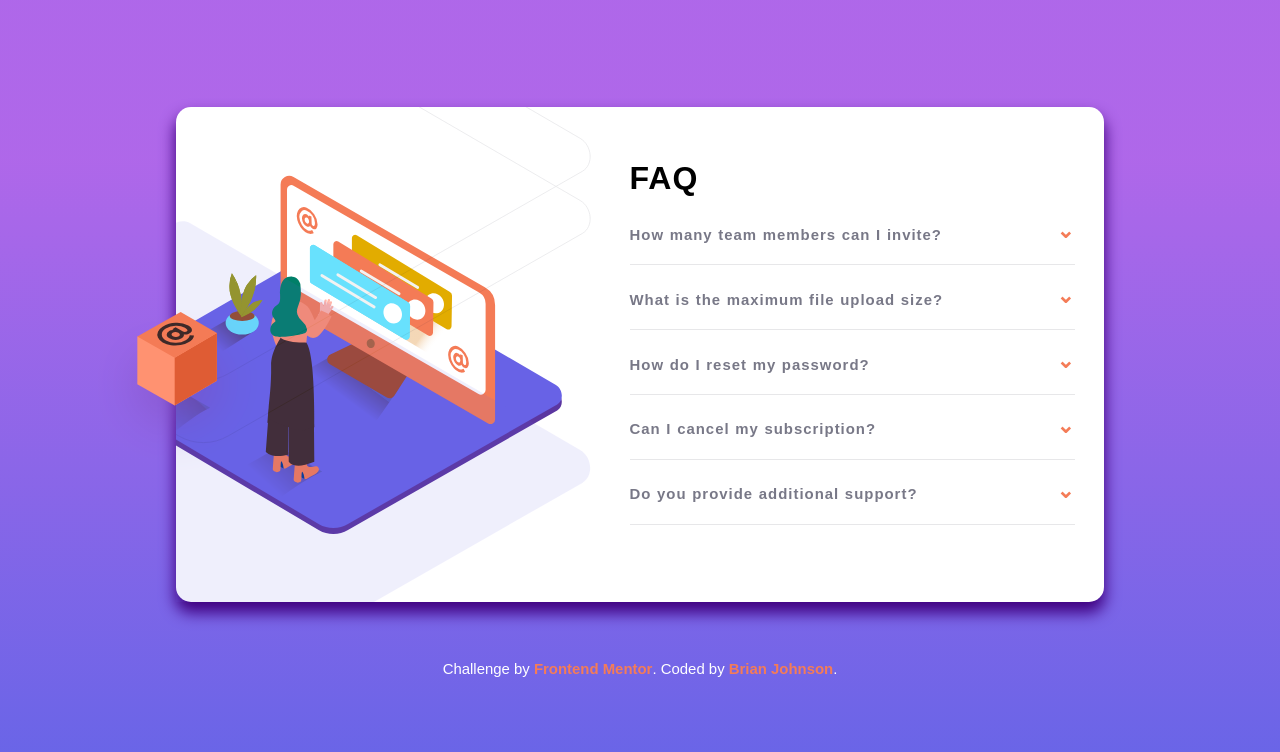
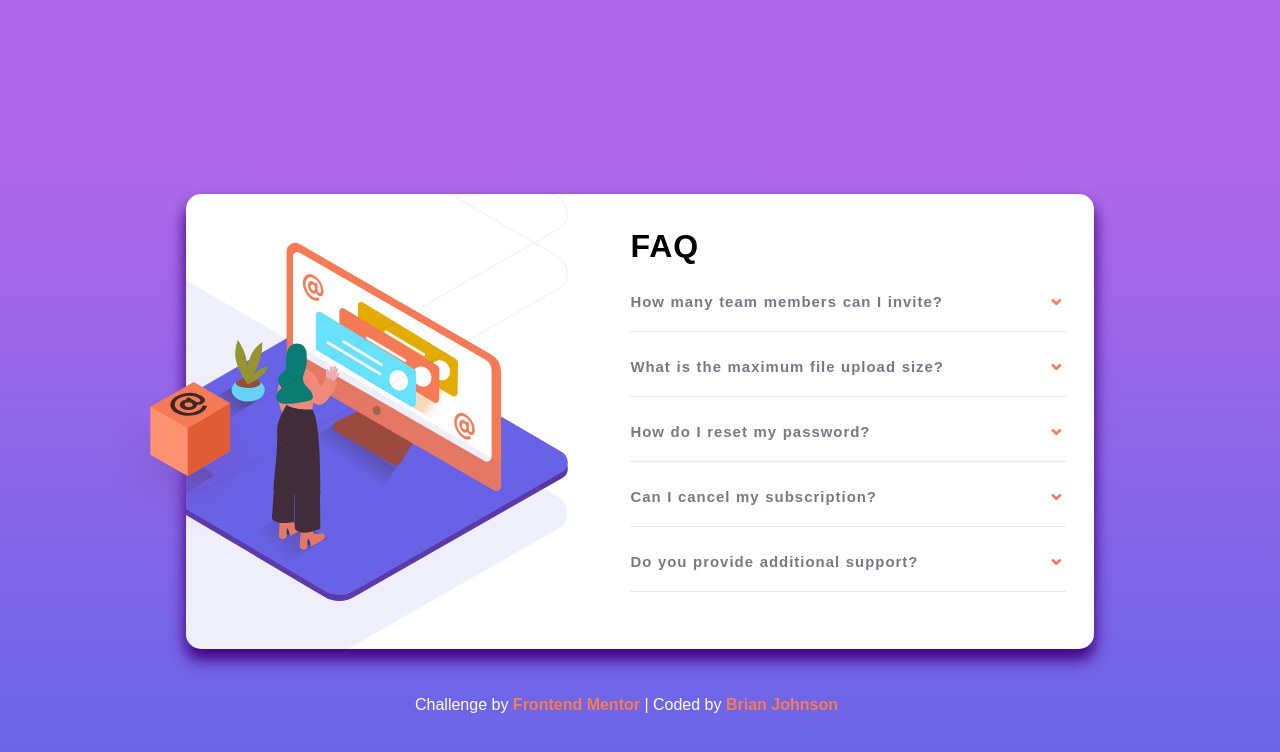
Before and after one commit to BrianJ-27/faq-accordion-component, a React (Create React App) app: page / in a window 1280 px wide. Shown: the top 752 px of the page. Built offline with nearby package versions, Linux system fonts and the light colour scheme.

Commit message:
fixed some css styles and removed unneccesary scss files to clean up codebase

```diff
--- a/src/App.js
+++ b/src/App.js
@@ -7,7 +7,6 @@ import BoxDesktop from "./assets/images/illustration-box-desktop.svg";
 
 function App() {
   return (
-    <React.Fragment>
     <main>
       <img
         className="img__box-desktop"
@@ -23,9 +22,8 @@ function App() {
           ))}
         </section>
       </div>
+      <Footer />
     </main>
-      <Footer />
-    </React.Fragment>
   );
 }
 
--- a/src/assets/scss/base/_base.scss
+++ b/src/assets/scss/base/_base.scss
@@ -39,15 +39,14 @@ main {
   position: relative;
   border-radius: var(--moderate-curve);
   box-shadow: 0px 10px 15px 1px var(--clr-box-shadow);
-  @include mq("md") {
-    height: 100%;
-  }
 }
 
 section {
   margin-top: px-to-rems(-120px);
   @include mq("md") {
-    margin-top: px-to-rems(0px);
+    margin-top: px-to-rems(20px);
+    margin-left: px-to-rems(30px);
+    margin-bottom: px-to-rems(20px);
     width: 80%;
   }
 }
@@ -59,3 +58,7 @@ p {
 a {
   @extend %link-properties;
 }
+
+footer {
+  @extend %footer-properties;
+}
--- a/src/assets/scss/base/_typography.scss
+++ b/src/assets/scss/base/_typography.scss
@@ -52,7 +52,7 @@
 
   &__attribution {
     @include text-prop(
-      $size: clamp(0.3rem, 3vw, 0.7rem),
+      $size: clamp(0.35rem, 2.5vw, 0.75rem),
       $f-weight: var(--fp-f-weight-light),
       $color: var(--clr-light-normal),
       $l-height: 1.5
--- a/src/assets/scss/components/_images.scss
+++ b/src/assets/scss/components/_images.scss
@@ -47,7 +47,7 @@
     display: none;
     @include mq("md") {
       display: block;
-      max-width: 800px;
+      max-width: 770px;
       position: absolute;
       top: -74%;
       left: -55%;
--- a/src/assets/scss/layout/_grid.scss
+++ b/src/assets/scss/layout/_grid.scss
@@ -6,21 +6,19 @@
 /*------GRID LAYOUT STYLES-----------*/
 #root {
   @extend %ctr-grid-content;
-  padding: 5rem 0.5rem 3rem;
+  width: min(100% - 1.5rem, 950px);
+  padding: 5rem 1rem 3rem;
+  margin-inline: auto;
 }
 
 /*------GRID LAYOUT STYLES-----------*/
 
 //Main Content Grid Layout
 .main__grid--wrapper {
-  display: grid;
-  place-items: center;
-  margin: auto;
+  @extend %ctr-grid-content;
   padding: px-to-rems(10px);
   @include mq("md") {
     overflow: hidden;
-    max-width: 950px;
-    height: 100%;
     grid-template-areas: "img__container accordian";
     grid-template-columns: 40% 60%;
     padding: px-to-rems(0px);
@@ -36,6 +34,5 @@
 .accordian {
   @include mq("md") {
     grid-area: accordian;
-    margin-left: px-to-rems(30px);
   }
 }
--- a/src/assets/scss/layout/_header.scss
+++ /dev/null
@@ -1,20 +0,0 @@
-// **************************************
-// HEADER STYLES
-// **************************************
-@use "../utilities" as *;
-
-.header {
-  position: relative;
-
-  &__overlay {
-    position: absolute;
-    bottom: 0;
-    top: 0;
-    left: 0;
-    right: 0;
-  }
-
-  &__body {
-    text-align: left;
-  }
-}
--- a/src/assets/scss/layout/_index.scss
+++ b/src/assets/scss/layout/_index.scss
@@ -1,5 +1,2 @@
-@forward "layout";
-@forward "header";
-
 @forward "flex";
 @forward "grid";
--- a/src/assets/scss/layout/_layout.scss
+++ /dev/null
@@ -1,13 +0,0 @@
-// **************************************
-// LAYOUT STYLES
-// **************************************
-@use "../utilities" as *;
-
-/*------BASE LAYOUT STYLES-----------*/
-#root {
-  @extend %ctr-grid-content;
-  padding: 5rem 1rem 3rem;
-  @include mq("md") {
-    max-width: --max-width;
-  }
-}
--- a/src/assets/scss/utilities/_placeholders.scss
+++ b/src/assets/scss/utilities/_placeholders.scss
@@ -43,6 +43,17 @@
   text-decoration: none;
 }
 
+// Footer Styles
+%footer-properties {
+  position: absolute;
+  left: 0;
+  right: 0;
+  margin-left: auto;
+  margin-right: auto;
+  max-width: 450px;
+  bottom: -15%;
+}
+
 /******************************************
 REUSEABLE SINGLE STYLES
 ******************************************/
--- a/src/components/footer/footer.js
+++ b/src/components/footer/footer.js
@@ -11,7 +11,7 @@ const Footer = () => {
       >
         Frontend Mentor
       </a>
-      . Coded by <a href="#footer">Brian Johnson</a>.
+      &nbsp;| Coded by <a href="#footer">Brian Johnson</a>
     </footer>
   );
 };
```
Lines whose indentation alone changed are shown as unchanged.
